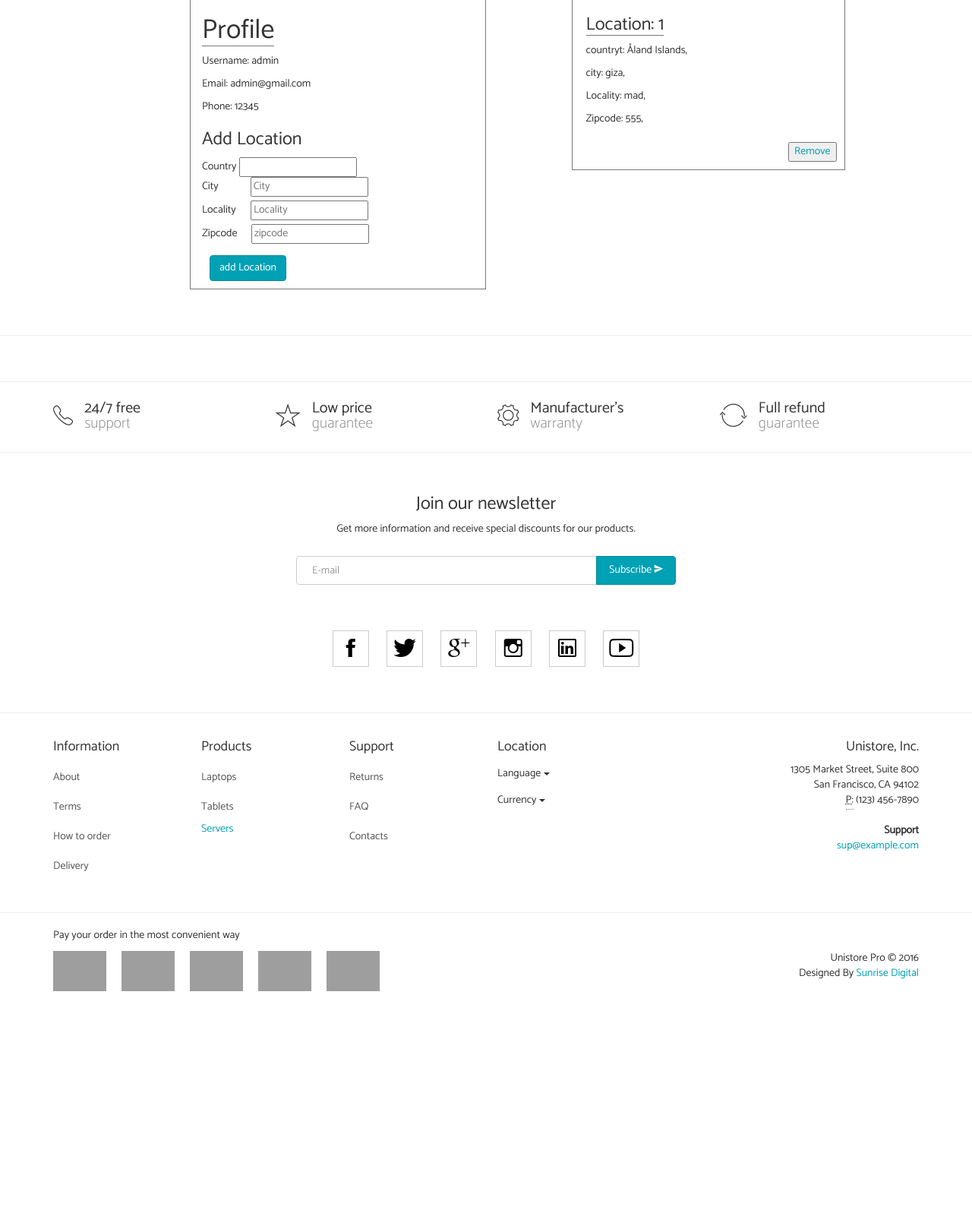
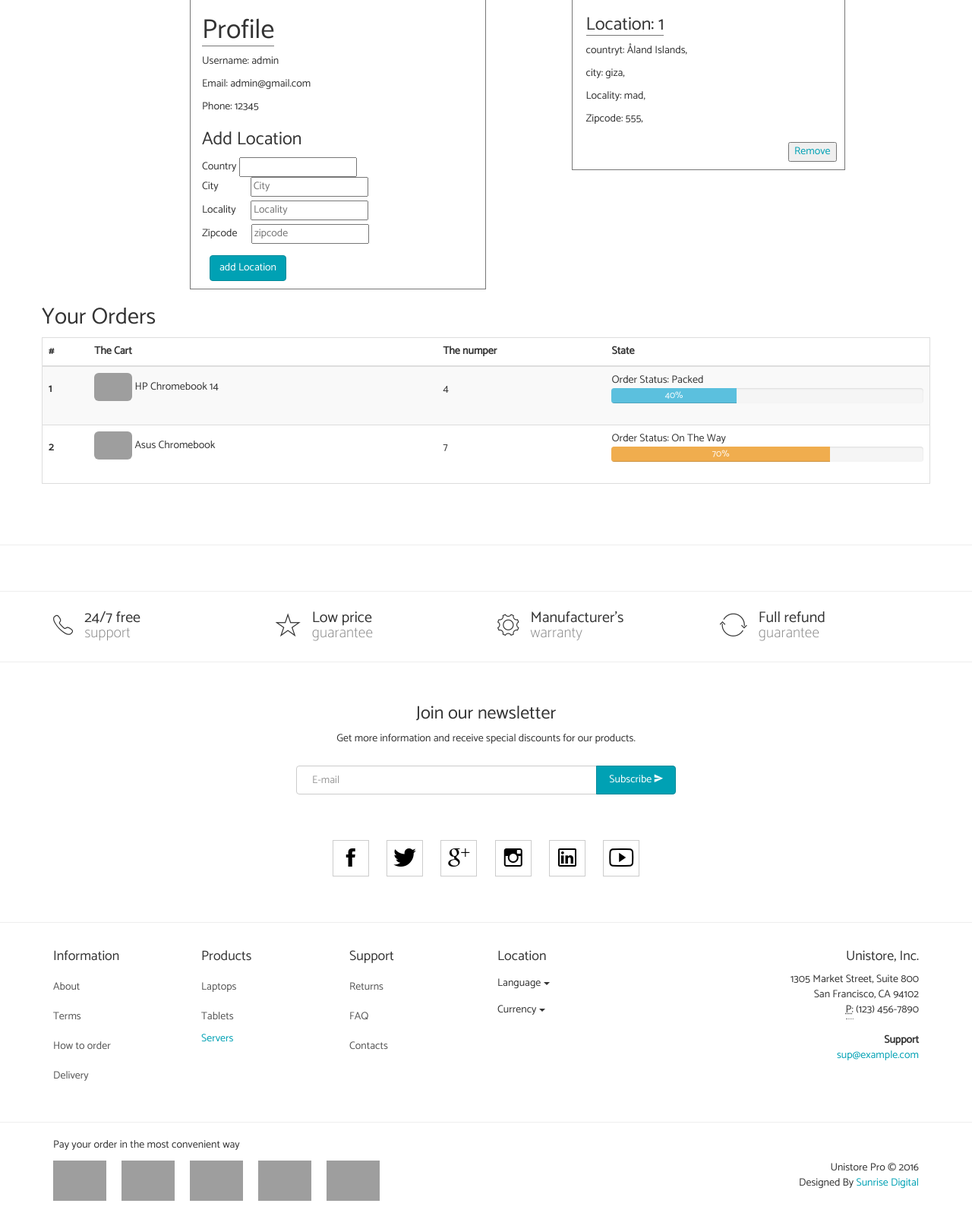
Before and after one commit to saeedmhmoud100/full-ecommerce-website, a Django app: page /account/profile/admin/ in a window 1280 px wide. Shown: the part 113-1714 px from the top of the page at 76% size. Before the commit the page ends 1418 px from the top, so only its background shows below. Run offline with Django 3.2, Linux system fonts and the light colour scheme; a user stored in the database is signed in; data comes from the database, SQL or seed files in the repository; both versions use the stored data as it was after the commit; some libraries are stand-ins or nearby versions; some web fonts are replaced; grey boxes are pictures that could not be loaded.

Commit message:
created orders of the user in profile page

```diff
--- a/src/templates/user/profile.html
+++ b/src/templates/user/profile.html
@@ -1,5 +1,5 @@
 {% extends "base.html" %}
-
+{% load static %}
 
 
 {% block title %} Profile {% endblock title %}
@@ -64,7 +64,61 @@
       </div>
     </div>
 
+    <div class="container">
+      <div class="row">
+        <h2>
+          Your Orders
+        </h2>
 
+      <table class="table table-striped" style="border:1px solid #ddd;border-radius: 4px 4px 0 0;">
+        <thead>
+          <tr>
+            <th>#</th>
+            <th>The Cart</th>
+            <th>The numper</th>
+            <th>State</th>
+          </tr>
+        </thead>
+        <tbody>
+          <tr>
+            {% for order in orders %}
+            <th scope="row" style="padding-top: 20px;">{{forloop.counter}}</th>
+              <td><img src="{{order.product.img.url}}" class="img-rounded" width="50" alt="{{order.product.title}} product"> {{order.product.title}}</td>
+            <td style="padding-top: 20px;">{{order.quantity}}</td>
+            <td>
+              Order Status: {{order.state}}
+              {% if order.state == 'Accepted'%}
+              <div class="progress">
+                <div class="progress-bar" rolr='progressbar' style="width:20%;" aria-valuenow='20' atia-valuemin='0' aria-valuemax='100'>20%</div>
+              </div>
+              {% endif %}
+
+              {% if order.state == 'Packed'%}
+              <div class="progress">
+                <div class="progress-bar progress-bar-info" rolr='progressbar' style="width:40%;" aria-valuenow='40' atia-valuemin='0' aria-valuemax='100'>40%</div>
+              </div>
+              {% endif %}
+
+              {% if order.state == 'On The Way'%}
+              <div class="progress">
+                <div class="progress-bar progress-bar-warning" rolr='progressbar' style="width:70%;" aria-valuenow='70' atia-valuemin='0' aria-valuemax='100'>70%</div>
+              </div>
+              {% endif %}
+
+              {% if order.state == 'Delivered'%}
+              <div class="progress">
+                <div class="progress-bar progress-bar-success" rolr='progressbar' style="width:100%;" aria-valuenow='100' atia-valuemin='0' aria-valuemax='100'>100%</div>
+              </div>
+              {% endif %}
+
+            </td>
+          </tr>
+          {% endfor %}
+        </tbody>
+      </table>
+
+      </div>
+    </div>
 {% endblock content %}
 
 
--- a/src/user/views.py
+++ b/src/user/views.py
@@ -4,6 +4,7 @@ from django.views import View
 from django.contrib.auth.models import User
 from django.contrib import messages
 from django.contrib.auth import authenticate, login as auth_login
+from ecommerce.models import Order
 from.forms import RegisterForm,ProfileRegisterForm,LoginForm,AddLocationForm
 from .models import Customer,UserProfile
 # Create your views here.
@@ -50,7 +51,14 @@ class ProfileView(View):
         proform = UserProfile.objects.get(user__username=username)
         locationform = AddLocationForm()
         locations = Customer.objects.filter(user__username=username).order_by('-id')
-        return render(request, 'user/profile.html',{'profile':proform,'locform':AddLocationForm,'locations':locations})
+        orders = Order.objects.filter(user=request.user)
+        context = {
+            'profile':proform,
+            'locform':AddLocationForm,
+            'locations':locations,
+            'orders':orders
+            }
+        return render(request, 'user/profile.html',context)
     def post(self,request,username):
         proform = UserProfile.objects.get(user=request.user)
         locationform = AddLocationForm(request.POST)
```
Also changed, not shown: src/db.sqlite3.
